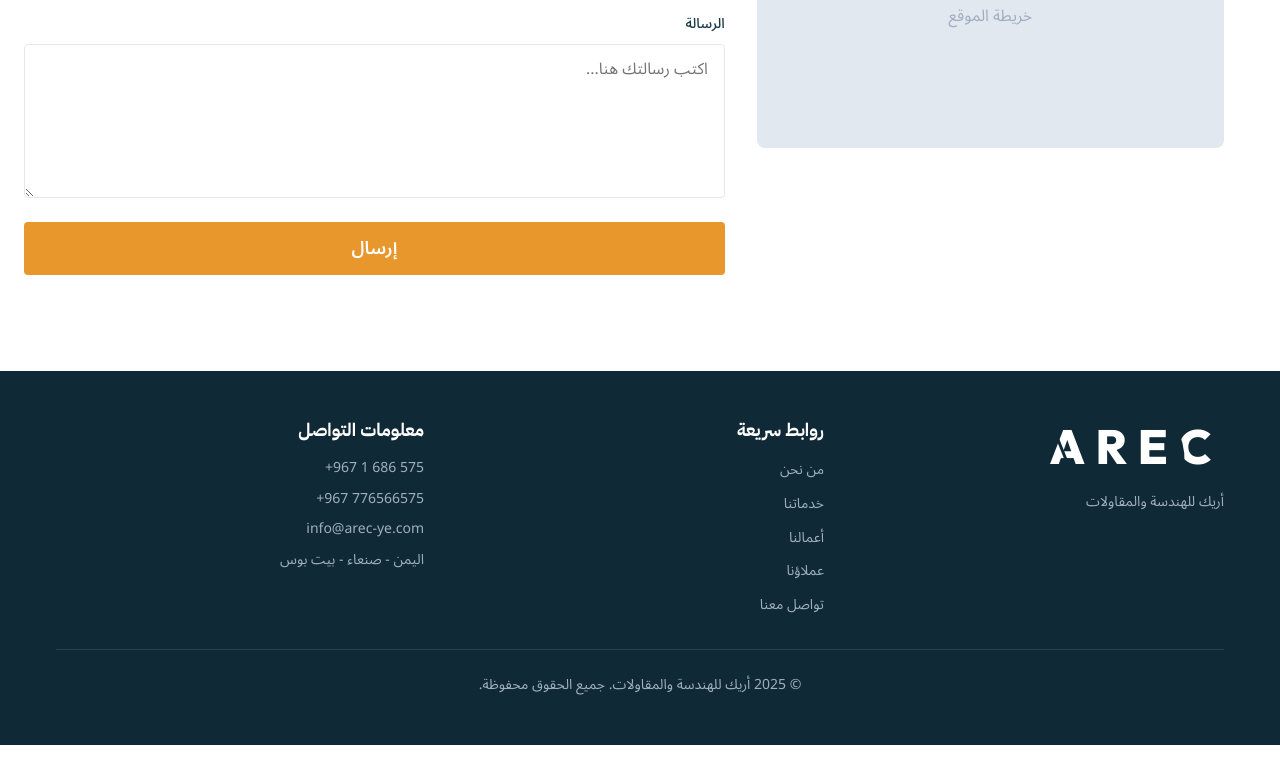
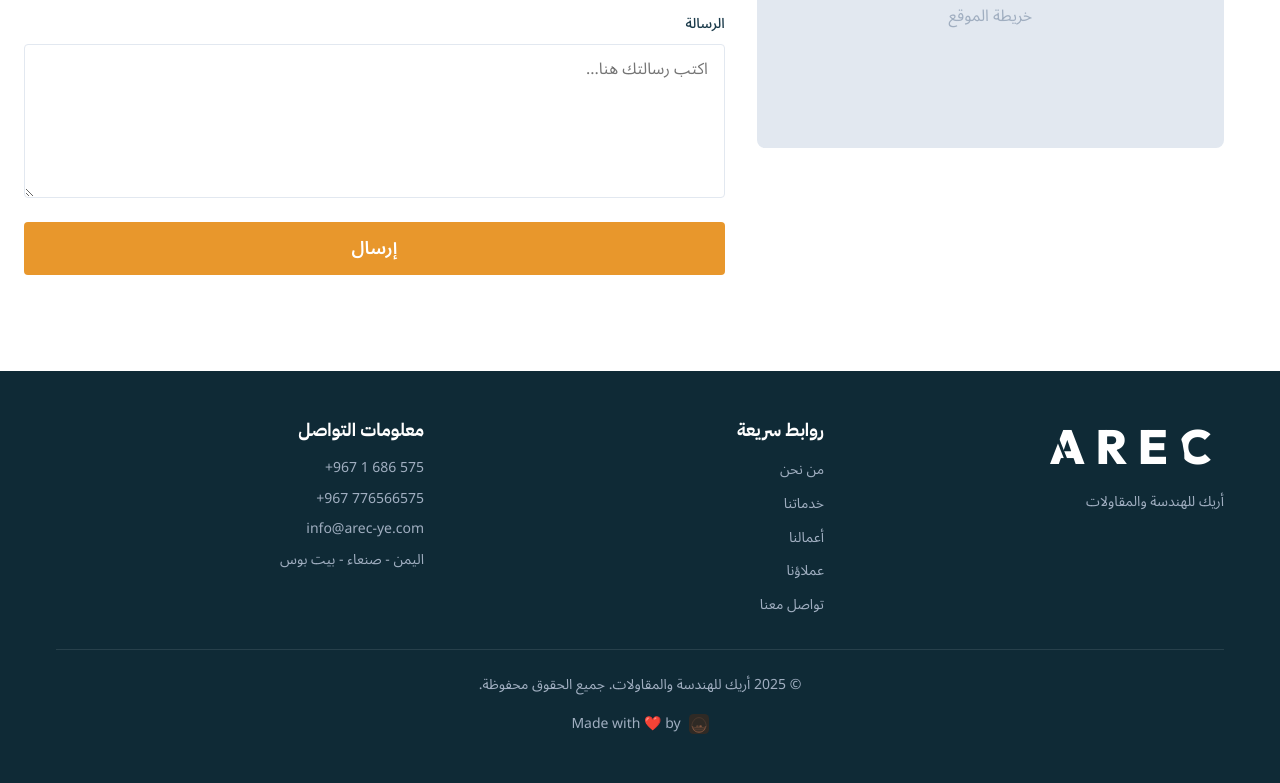
Before and after one commit to Ibra-max/arec, a website: page index.html in a window 1280 px wide. Shown: the part 5576-6359 px from the top of the page. Before the commit the page ends 6321 px from the top, so only its background shows below. Drawn offline with Linux system fonts and the light colour scheme.

Commit message:
v0.13.6: footer: add 'made with heart by nest' credit with link

```diff
--- a/css/sections.css
+++ b/css/sections.css
@@ -1102,12 +1102,37 @@
 .footer__bottom {
   border-top: 1px solid rgba(255,255,255,0.1);
   padding-top: var(--space-6);
+  display: flex;
+  flex-direction: column;
+  align-items: center;
+  gap: var(--space-4);
   text-align: center;
 }
 
 .footer__bottom p {
   font-size: var(--text-sm);
   color: var(--color-gray-400);
+}
+
+.footer__credit {
+  display: flex;
+  align-items: center;
+  gap: var(--space-2);
+  font-size: var(--text-sm);
+  color: var(--color-gray-400);
+}
+
+.footer__credit-logo {
+  height: 20px;
+  width: auto;
+  display: block;
+  opacity: 0.7;
+  transition: opacity 0.3s ease, transform 0.3s ease;
+}
+
+.footer__credit a:hover .footer__credit-logo {
+  opacity: 1;
+  transform: translateY(-2px);
 }
 
 @media (min-width: 768px) {
--- a/index.html
+++ b/index.html
@@ -595,6 +595,12 @@
       </div>
       <div class="footer__bottom">
         <p data-ar="© 2025 أريك للهندسة والمقاولات. جميع الحقوق محفوظة." data-en="© 2025 AREC Constructions &amp; Engineering. All rights reserved.">© 2025 أريك للهندسة والمقاولات. جميع الحقوق محفوظة.</p>
+        <div class="footer__credit" dir="ltr">
+          <span>Made with ❤️ by</span>
+          <a href="https://nest.aschuweiter.de/" target="_blank" rel="noopener noreferrer" aria-label="Visit Nest">
+            <img src="assets/nest.svg" alt="Nest Logo" class="footer__credit-logo" width="60" height="20" loading="lazy">
+          </a>
+        </div>
       </div>
     </div>
   </footer>
```
Also changed, not shown: assets/nest.svg (added).
